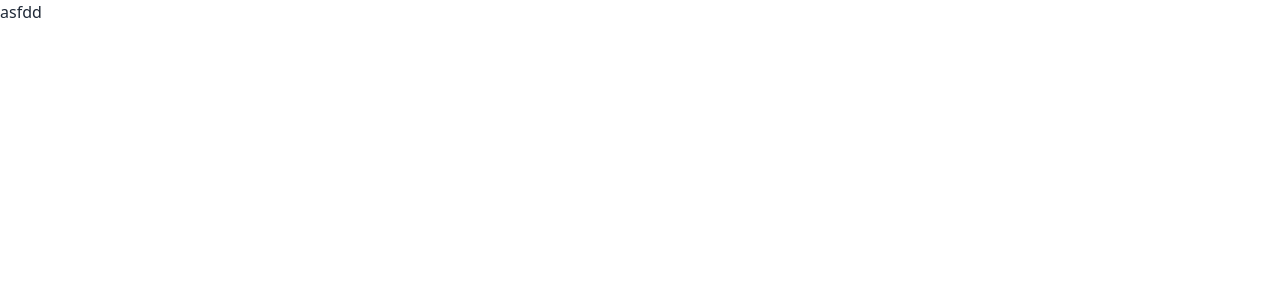
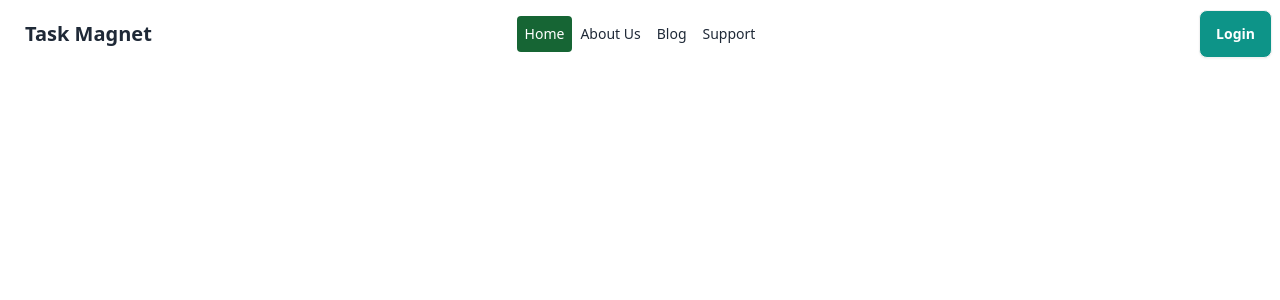
Before and after one commit to ShariarNiaj05/Task-Magnet-Client, a React (Vite) app: page / in a window 1280 px wide. Shown: the top 300 px of the page. Built offline with nearby package versions, Linux system fonts and the light colour scheme.

Commit message:
simple navbar added

```diff
--- /dev/null
+++ b/src/Component/Navbar/Navbar.jsx
@@ -0,0 +1,72 @@
+import PropTypes from "prop-types";
+import { Link, NavLink } from "react-router-dom";
+
+const Navbar = () => {
+  return (
+    <div className="navbar ">
+      <div className="navbar-start">
+        <div className="dropdown">
+          <div tabIndex={0} role="button" className="btn btn-ghost lg:hidden">
+            <svg
+              xmlns="http://www.w3.org/2000/svg"
+              className="h-5 w-5"
+              fill="none"
+              viewBox="0 0 24 24"
+              stroke="currentColor"
+            >
+              <path
+                strokeLinecap="round"
+                strokeLinejoin="round"
+                strokeWidth="2"
+                d="M4 6h16M4 12h8m-8 6h16"
+              />
+            </svg>
+          </div>
+          <ul
+            tabIndex={0}
+            className="menu menu-sm dropdown-content mt-3 z-[1] p-2 shadow rounded-box w-52"
+          >
+            {navItem}
+          </ul>
+        </div>
+        <a className="btn btn-ghost text-xl">Task Magnet</a>
+      </div>
+      <div className="navbar-center hidden lg:flex">
+        <ul className="menu menu-horizontal px-1">{navItem}</ul>
+      </div>
+      <div className="navbar-end">
+        <Link className="btn bg-teal-600 text-white">Login</Link>
+      </div>
+    </div>
+  );
+};
+
+const activeLinkStyle = ({ isActive, isPending }) =>
+  isPending
+    ? "pending"
+    : isActive
+    ? "bg-green-800 text-white rounded p-2"
+    : " hover:bg-teal-600 hover:text-white rounded p-2";
+
+const navItem = (
+  <>
+    <NavLink to={"/"} className={activeLinkStyle}>
+      Home
+    </NavLink>
+    <NavLink to={"/about"} className={activeLinkStyle}>
+      About Us
+    </NavLink>
+    <NavLink to={"/blog"} className={activeLinkStyle}>
+      Blog
+    </NavLink>
+    <NavLink to={"/support"} className={activeLinkStyle}>
+      Support
+    </NavLink>
+  </>
+);
+
+export default Navbar;
+
+Navbar.propTypes = {
+  props: PropTypes.any,
+};
--- a/src/Layout/MainLayout/MainLayout.jsx
+++ b/src/Layout/MainLayout/MainLayout.jsx
@@ -1,11 +1,13 @@
 import PropTypes from "prop-types";
 import { Outlet } from "react-router-dom";
+import Navbar from "../../Component/Navbar/Navbar";
 
 const MainLayout = () => {
   return (
-    <div>
+      <div className=" max-w-screen-2xl mx-auto">
+          <Navbar></Navbar>
           <Outlet></Outlet>
-          asfdd
+
     </div>
   );
 };
--- /dev/null
+++ b/src/Pages/Home/Banner/Banner.jsx
@@ -0,0 +1,10 @@
+
+const Banner = () => {
+    return (
+        <div className=" py-5">
+
+        </div>
+    );
+};
+
+export default Banner;
--- /dev/null
+++ b/src/Pages/Home/Home/Home.jsx
@@ -0,0 +1,11 @@
+import Banner from "../Banner/Banner";
+
+const Home = () => {
+    return (
+        <>
+            <Banner></Banner>
+        </>
+    );
+};
+
+export default Home;
--- a/tailwind.config.js
+++ b/tailwind.config.js
@@ -5,7 +5,12 @@ export default {
     "./src/**/*.{js,ts,jsx,tsx}",
   ],
   theme: {
-    extend: {},
+    extend: {
+      colors: {
+        one: 'bg-green-800	',
+        two: 'bg-teal-600	',
+      },
+    },
   },
   plugins: [require("daisyui")],
 }
```
Also changed, not shown: src/Routes/Router/Router.jsx (+7 -0 lines).
